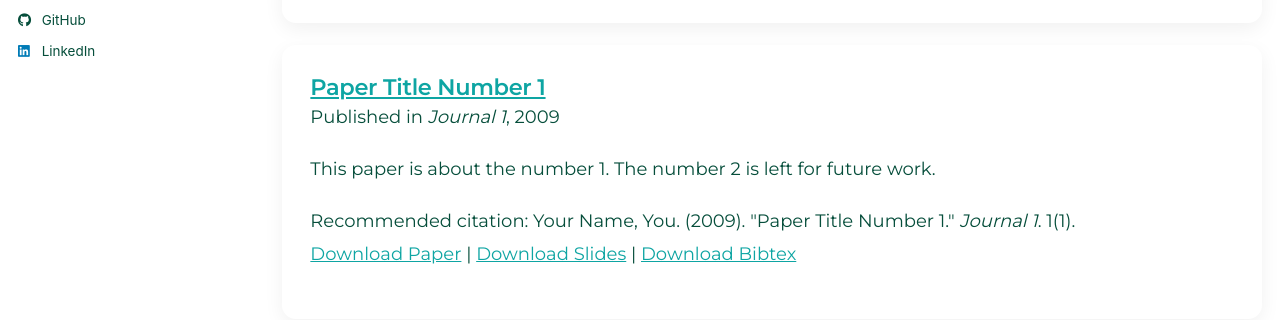
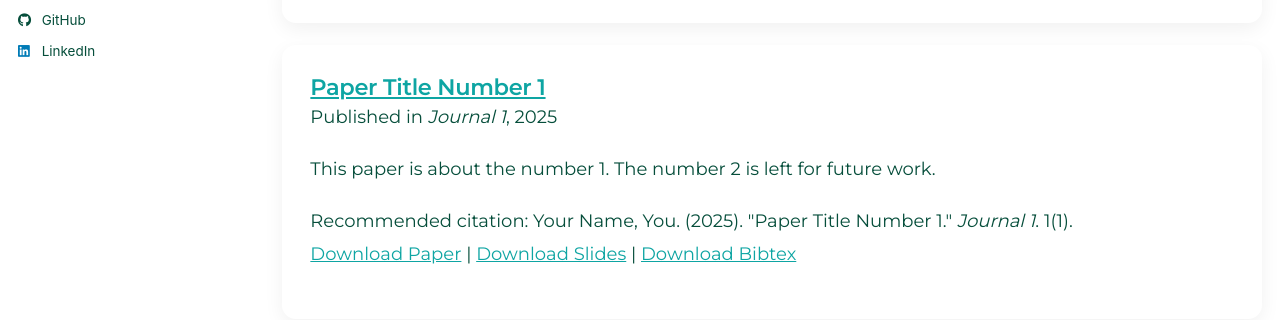
Before and after one commit to twliu-dorian/dorianliu-homepage, a Jekyll site: the page built from _pages/publications.html, in a window 1280 px wide and 1290 px high. Shown: the part 544-864 px from the top of the window. Built offline with Jekyll 4.4.1, drawn with Linux system fonts in a browser that asks for light colours; some web fonts are replaced; a script that is not in the unit is left out.

Commit message:
edit publications

```diff
--- a/_publications/2009-10-01-paper-title-number-1.md
+++ b/_publications/2025-10-10-paper-title-number-1.md
@@ -2,13 +2,14 @@
 title: "Paper Title Number 1"
 collection: publications
 category: manuscripts
-permalink: /publication/2009-10-01-paper-title-number-1
-excerpt: 'This paper is about the number 1. The number 2 is left for future work.'
-date: 2009-10-01
-venue: 'Journal 1'
-slidesurl: 'http://academicpages.github.io/files/slides1.pdf'
-paperurl: 'http://academicpages.github.io/files/paper1.pdf'
-bibtexurl: 'http://academicpages.github.io/files/bibtex1.bib'
-citation: 'Your Name, You. (2009). &quot;Paper Title Number 1.&quot; <i>Journal 1</i>. 1(1).'
+permalink: /publication/2025-10-10-paper-title-number-1
+excerpt: "This paper is about the number 1. The number 2 is left for future work."
+date: 2025-10-10
+venue: "Journal 1"
+slidesurl: "http://academicpages.github.io/files/slides1.pdf"
+paperurl: "http://academicpages.github.io/files/paper1.pdf"
+bibtexurl: "http://academicpages.github.io/files/bibtex1.bib"
+citation: "Your Name, You. (2025). &quot;Paper Title Number 1.&quot; <i>Journal 1</i>. 1(1)."
 ---
+
 The contents above will be part of a list of publications, if the user clicks the link for the publication than the contents of section will be rendered as a full page, allowing you to provide more information about the paper for the reader. When publications are displayed as a single page, the contents of the above "citation" field will automatically be included below this section in a smaller font.
```
